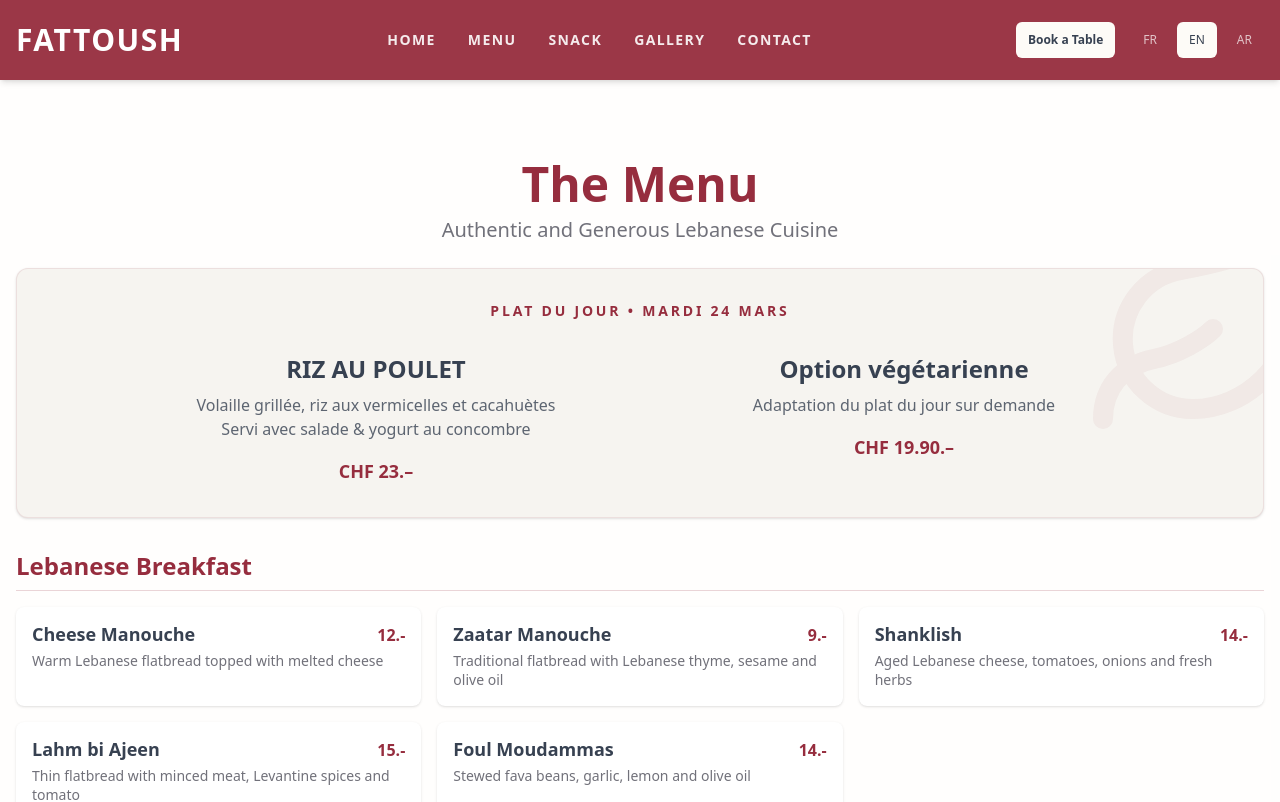
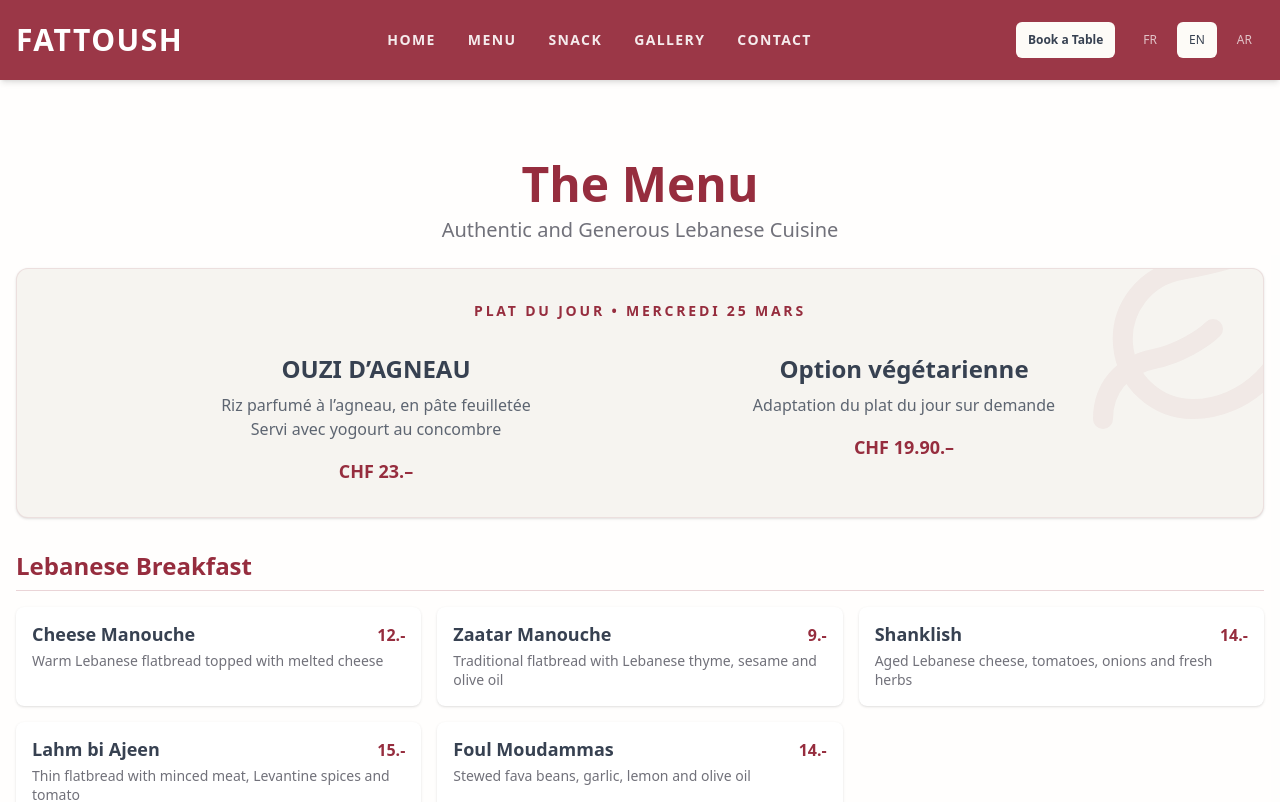
Before and after one commit to lopezdamien/fattoush, a Next.js app: page /en/menu in a window 1280 px wide. Shown: the top 802 px of the page. Built offline with nearby package versions, Linux system fonts and the light colour scheme.

Commit message:
update plat du jour

```diff
--- a/src/app/[locale]/menu/page.tsx
+++ b/src/app/[locale]/menu/page.tsx
@@ -142,18 +142,18 @@
 
                         <div className="relative z-10 inline-flex items-center space-x-3 justify-center w-full">
                             <span className="text-xs md:text-sm font-bold tracking-[0.2em] text-primary uppercase text-center">
-                                Plat du jour • Mardi 24 Mars
+                                Plat du jour • Mercredi 25 Mars
                             </span>
                         </div>
 
                         <div className="relative z-10 grid grid-cols-1 lg:grid-cols-2 gap-8 w-full max-w-5xl text-center mt-2">
                             <div className="flex flex-col items-center space-y-2">
                                 <h2 className="text-xl md:text-2xl font-bold text-foreground">
-                                    RIZ AU POULET
+                                    OUZI D’AGNEAU
                                 </h2>
                                 <p className="text-sm md:text-base text-foreground/80 font-medium">
-                                    Volaille grillée, riz aux vermicelles et cacahuètes<br />
-                                    Servi avec salade & yogurt au concombre
+                                    Riz parfumé à l’agneau, en pâte feuilletée<br />
+                                    Servi avec yogourt au concombre
                                 </p>
                                 <span className="text-lg font-bold text-primary mt-2">
                                     CHF 23.–
```
